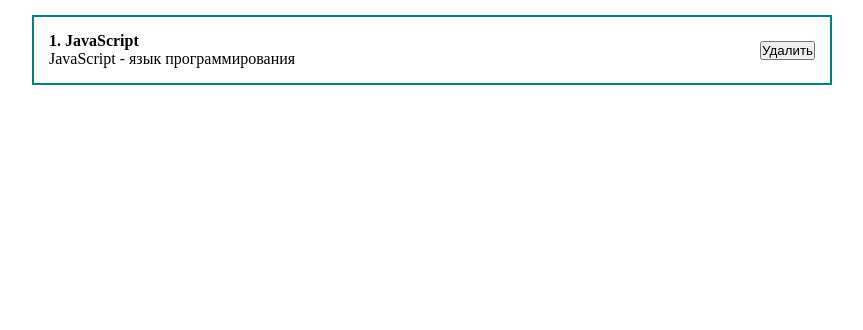
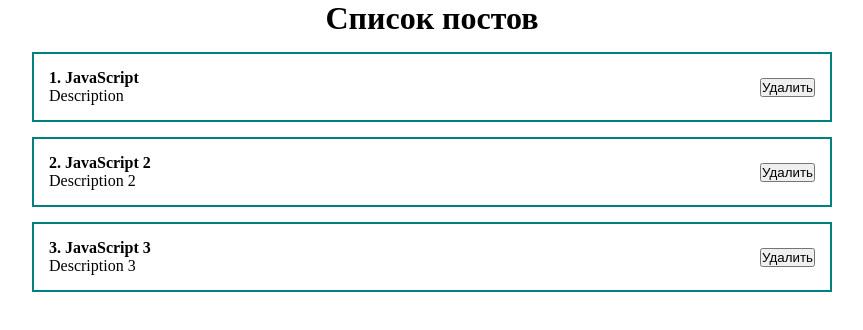
Before and after one commit to rusairdrop/react-course, a React (Create React App) app: page / in a window 1280 px wide. Shown: the top 330 px of the page, without its empty margins (208-1071 px from the left). Built offline with nearby package versions, Linux system fonts and the light colour scheme.

Commit message:
прокинул пропсы в PostItem добавлен компонент PostList

```diff
--- a/src/App.js
+++ b/src/App.js
@@ -1,12 +1,20 @@
-import React from "react";
+import React, {useState} from "react";
 import PostItem from "./components/PostItem";
 import './styles/App.css'
 
 function App() {
+  const [posts, setPosts] = useState([
+    {id: 1, title: 'JavaScript', body: 'Description'},
+    {id: 2, title: 'JavaScript 2', body: 'Description 2'},
+    {id: 3, title: 'JavaScript 3', body: 'Description 3'},
+  ])
 
   return (
     <div className="App">
-      <PostItem/>
+      <h1 style={{textAlign: 'center'}}>Список постов</h1>
+      {posts.map(post =>
+        <PostItem post={post} key={post.id}/>
+      )}
 
     </div>
   );
--- a/src/components/PostItem.jsx
+++ b/src/components/PostItem.jsx
@@ -1,13 +1,14 @@
 import React from 'react';
 
-const PostItem = () => {
+const PostItem = (props) => {
+
   return (
     <div>
       <div className="post">
         <div className="post__content">
-          <strong>1. JavaScript</strong>
+          <strong>{props.post.id}. {props.post.title}</strong>
           <div>
-            JavaScript - язык программирования
+            {props.post.body}
           </div>
         </div>
         <div className="post__btns">
```
Also changed, not shown: src/components/PostList.jsx (added, +11 -0 lines).
